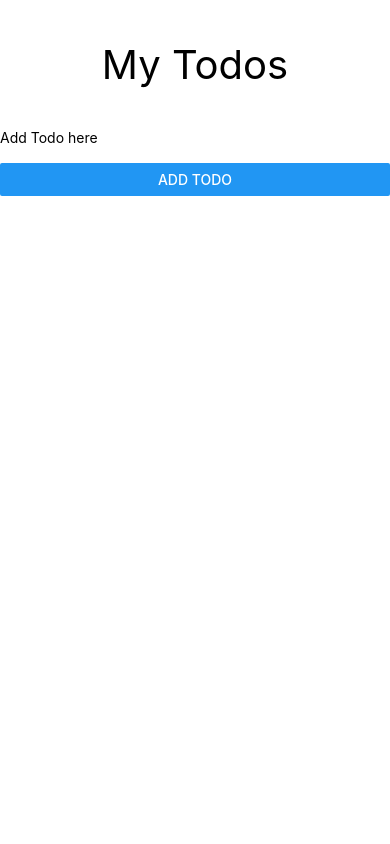
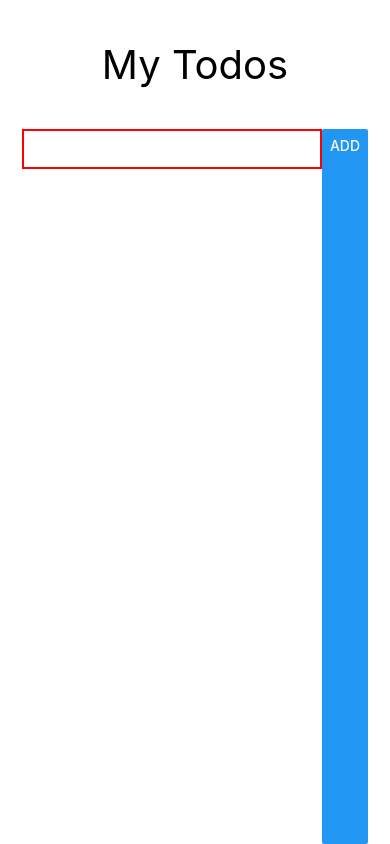
Before and after one commit to Xiaoping-Li/myTodo-react-native, a React Native app in the folder myTodo/: screen / in a window 390 px wide. Built offline with nearby package versions, Linux system fonts and the light colour scheme.

Commit message:
Modify todolist, add todo

```diff
--- a/myTodo/components/Todo.js
+++ b/myTodo/components/Todo.js
@@ -1,11 +1,11 @@
 import React from 'react';
-import { TextInput, Text, View } from 'react-native';
+import { View, Text } from 'react-native';
 
 export default class Todo extends React.Component {
     constructor(props) {
         super(props);
         this.state = {
-            todoText: 'Please add todo',
+            complete: false,
         };
     }
     render() {
--- a/myTodo/components/TodoList.js
+++ b/myTodo/components/TodoList.js
@@ -1,5 +1,6 @@
 import React from 'react';
-import { TextInput, Text, View, Button } from 'react-native';
+import { TextInput, Text, View, Button, StyleSheet } from 'react-native';
+import Todo from './Todo.js';
 
 export default class TodoList extends React.Component {
     constructor(props) {
@@ -20,21 +21,44 @@ export default class TodoList extends React.Component {
 
 
     render() {
+
         return (
-            <View>
-                <Text>Add Todo here</Text>
-
+            <View style={styles.container}>
+                <View style={styles.formContainer}>
                     <TextInput
                         onChangeText={this.handleInput}
                         value={this.state.newTodo}
+                        style={styles.input}
                     />
 
                     <Button
-                    title="Add Todo"
+                        title="Add"
                         onPress={this.handleAddTodo}
                     />
+                </View>
+
+                {this.state.todos.map(todo => <View><Todo todo={todo}/></View>)}
             </View>
 
         );
     }
 }
+
+const styles = StyleSheet.create({
+    container: {
+        flex: 1,
+        flexDirection: 'column',
+        justifyContent: 'center',
+    },
+    formContainer: {
+        flex: 1,
+        flexDirection: 'row',
+        justifyContent: 'center',
+    },
+    input: {
+        height: 40,
+        width: 300,
+        borderColor: 'red',
+        borderWidth: 2,
+    },
+});
```
Lines whose indentation alone changed are shown as unchanged.
